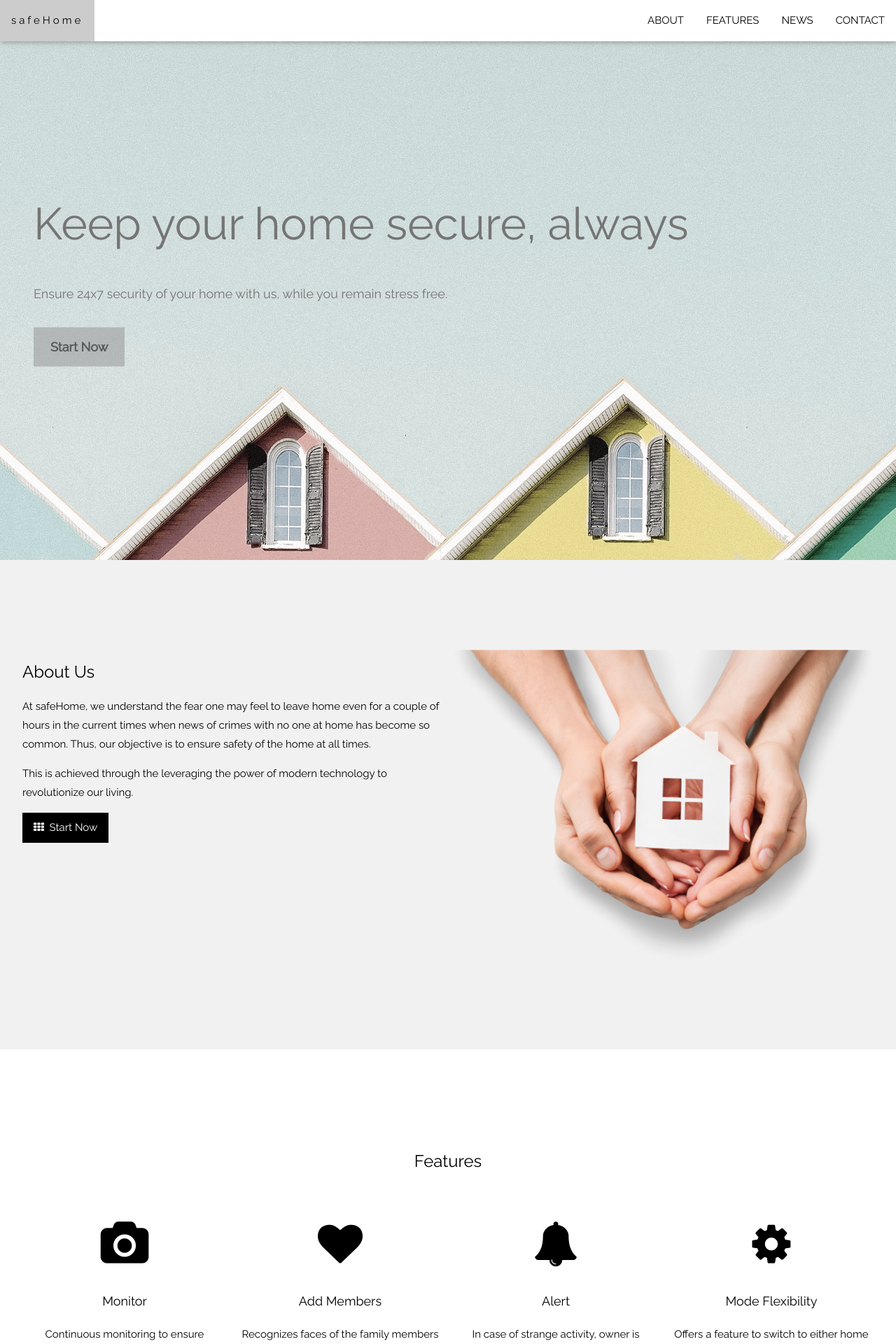
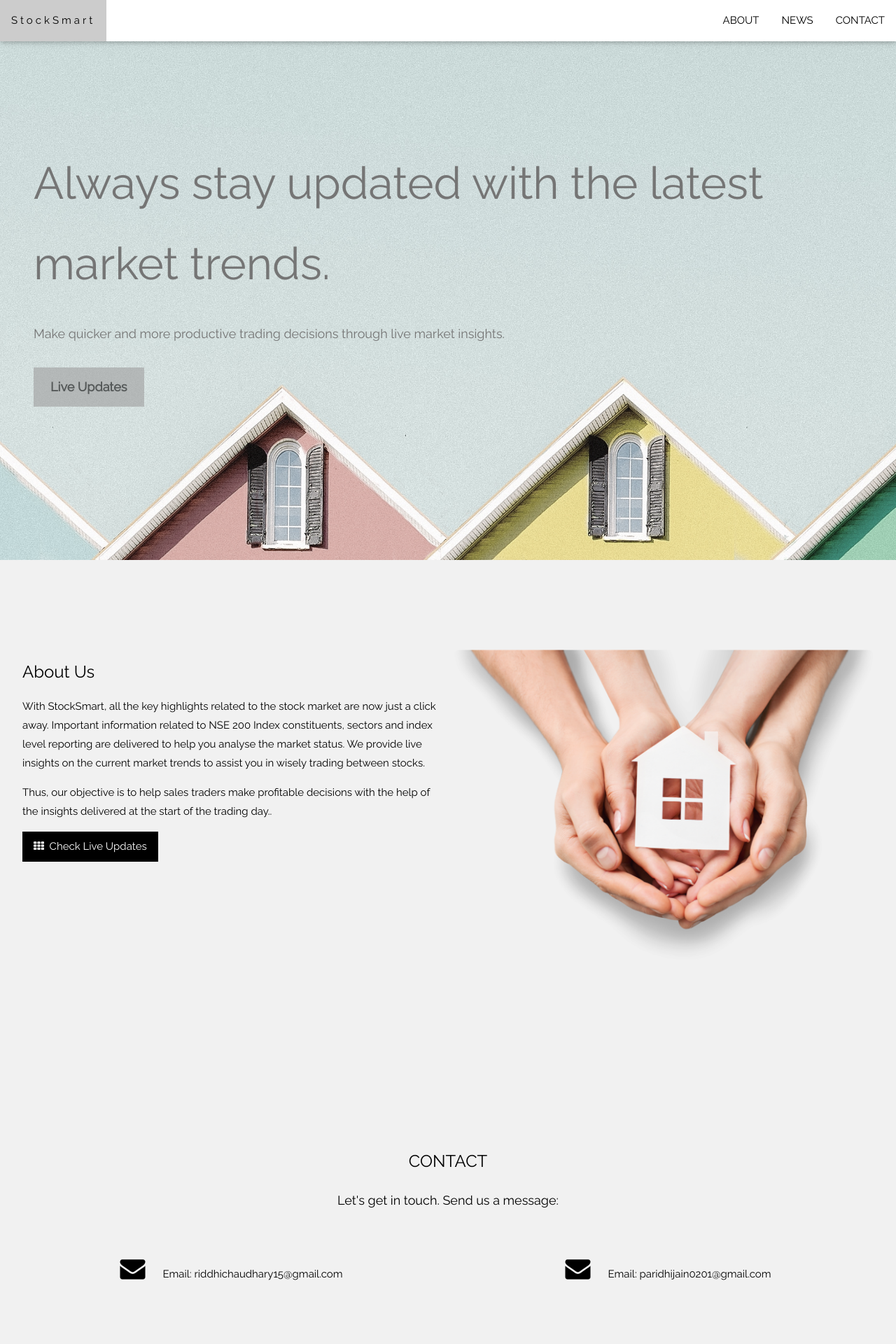
Before and after one commit to Paridhicodes/CitiProject, a Flask app: page / in a window 1280 px wide. Shown: the top 1920 px of the page at 70% size. Run offline with Flask 2, Linux system fonts and the light colour scheme.

Commit message:
Content changed

```diff
--- a/app.py
+++ b/app.py
@@ -23,8 +23,8 @@ def news():
     # past_dt = date.today()
     past_dt = past_dt.isoformat()
     top_headlines = newsapi.get_everything(
-                                        q = 'Nifty 200 Index',
-                                        qintitle='NSE 200',
+                                        q = 'Nifty',
+                                        qintitle='NSE',
                                         language='en',
                                         from_param=past_dt,
                                         to=current_dt,
@@ -38,7 +38,7 @@ def news():
     author = []
     p_date = []
     url = []
-
+    print(len(articles))
     for i in range(len(articles)):
         myarticles = articles[i]
 
--- a/templates/index.html
+++ b/templates/index.html
@@ -38,11 +38,11 @@ body, html {
 <!-- Navbar (sit on top) -->
 <div class="w3-top">
   <div class="w3-bar w3-white w3-card" id="myNavbar">
-    <a href="{{ url_for('index') }}" class="w3-bar-item w3-button w3-wide">safeHome</a>
+    <a href="{{ url_for('index') }}" class="w3-bar-item w3-button w3-wide">StockSmart</a>
     <!-- Right-sided navbar links -->
     <div class="w3-right w3-hide-small">
       <a href="#about" class="w3-bar-item w3-button"> ABOUT</a>
-      <a href="#features" class="w3-bar-item w3-button"> FEATURES</a>
+      <!-- <a href="#features" class="w3-bar-item w3-button"> FEATURES</a> -->
       <a href="{{ url_for('news') }}" class="w3-bar-item w3-button"> NEWS</a>
       <a href="#contact" class="w3-bar-item w3-button"> CONTACT</a>
     </div>
@@ -58,8 +58,8 @@ body, html {
 <nav class="w3-sidebar w3-bar-block w3-black w3-card w3-animate-left w3-hide-medium w3-hide-large" style="display:none" id="mySidebar">
   <a href="javascript:void(0)" onclick="w3_close()" class="w3-bar-item w3-button w3-large w3-padding-16">CLOSE ×</a>
   <a href="#about" onclick="w3_close()" class="w3-bar-item w3-button">ABOUT</a>
-  <a href="#features" onclick="w3_close()" class="w3-bar-item w3-button">FEATURES</a>
-  <a href="{{ url_for('news') }}" onclick="w3_close()" class="w3-bar-item w3-button">App</a>
+  <!-- <a href="#features" onclick="w3_close()" class="w3-bar-item w3-button">FEATURES</a> -->
+  <a href="{{ url_for('news') }}" onclick="w3_close()" class="w3-bar-item w3-button">News</a>
   <!-- <a href="#pricing" onclick="w3_close()" class="w3-bar-item w3-button">PRICING</a> -->
   <a href="#contact" onclick="w3_close()" class="w3-bar-item w3-button">CONTACT</a>
 </nav>
@@ -67,10 +67,10 @@ body, html {
 <!-- Header with full-height image -->
 <header class="bgimg-1 w3-display-container w3-grayscale-min" id="home">
   <div class="w3-display-left w3-text-grey" style="padding:48px">
-    <span class="w3-jumbo w3-hide-small">Keep your home secure, always</span><br>
-    <span class="w3-xxlarge w3-hide-large w3-hide-medium">Keep your home secure, always</span><br>
-    <span class="w3-large">Ensure 24x7 security of your home with us, while you remain stress free.</span>
-    <p><a href="{{ url_for('news') }}" class="w3-button w3-grey w3-padding-large w3-large w3-margin-top w3-opacity w3-hover-opacity-off"><strong>Start Now</strong></a></p>
+    <span class="w3-jumbo w3-hide-small">Always stay updated with the latest market trends.</span><br>
+    <span class="w3-xxlarge w3-hide-large w3-hide-medium">Always stay updated with the latest market trends.</span><br>
+    <span class="w3-large">Make quicker and more productive trading decisions through live market insights. </span>
+    <p><a href="{{ url_for('news') }}" class="w3-button w3-grey w3-padding-large w3-large w3-margin-top w3-opacity w3-hover-opacity-off"><strong>Live Updates</strong></a></p>
   </div>
 </header>
 
@@ -79,9 +79,9 @@ body, html {
   <div class="w3-row-padding">
     <div class="w3-col m12 l6">
       <h3>About Us</h3>
-      <p>At safeHome, we understand the fear one may feel to leave home even for a couple of hours in the current times when news of crimes with no one at home has become so common. Thus, our objective is to ensure safety of the home at all times.</p>
-      <p>This is achieved through the leveraging the power of modern technology to revolutionize our living.</p>
-      <p><a href="{{ url_for('news')}}" class="w3-button w3-black"><i class="fa fa-th"> </i> Start Now</a></p>
+      <p>With StockSmart, all the key highlights related to the stock market are now just a click away. Important information related to NSE 200 Index constituents, sectors and index level reporting are delivered to help you analyse the market status. We provide live insights on the current market trends to assist you in wisely trading between stocks. </p>
+      <p>Thus, our objective is to help sales traders make profitable decisions with the help of the insights delivered at the start of the trading day..</p>
+      <p><a href="{{ url_for('news')}}" class="w3-button w3-black"><i class="fa fa-th"> </i> Check Live Updates</a></p>
     </div>
     <div class="w3-col m6">
       <img class="w3-image w3-hide-small w3-hide-medium w3-round-large" src="/static/safeHome.png" alt="Buildings" width="700" height="394">
@@ -90,7 +90,7 @@ body, html {
 </div>
 
 <!-- Features Section -->
-<div class="w3-container" style="padding:128px 16px" id="features">
+<!-- <div class="w3-container" style="padding:128px 16px" id="features">
   <h3 class="w3-center">Features</h3>
   <div class="w3-row-padding w3-center" style="margin-top:64px">
     <div class="w3-quarter">
@@ -114,16 +114,15 @@ body, html {
       <p>Offers a feature to switch to either home mode or away mode, depending on whether owners are at home.</p>
     </div>
   </div>
-</div>
+</div> -->
 
 <!-- Contact Section -->
-<div class="w3-container w3-light-grey" style="padding:128px 16px" id="contact">
+<div class="w3-center w3-container w3-light-grey" style="padding:128px 16px" id="contact">
   <h3 class="w3-center">CONTACT</h3>
   <p class="w3-center w3-large">Let's get in touch. Send us a message:</p>
   <div style="margin-top:48px">
-    <p class="w3-col m4"><i class="fa fa-map-marker fa-fw w3-xxlarge w3-margin-right"></i> Delhi, India</p>
-    <p class="w3-col m4"><i class="fa fa-phone fa-fw w3-xxlarge w3-margin-right"></i> Phone: +91 977xxxxxxx</p>
-    <p class="w3-col m4"><i class="fa fa-envelope fa-fw w3-xxlarge w3-margin-right"> </i> Email: safeHome.official@gmail.com</p>
+    <p class="w3-col m6"><i class="fa fa-envelope fa-fw w3-xxlarge w3-margin-right"></i> Email: riddhichaudhary15@gmail.com</p>
+    <p class="w3-col m6"><i class="fa fa-envelope fa-fw w3-xxlarge w3-margin-right"> </i> Email: paridhijain0201@gmail.com</p>
     <br>
     <!-- <form action="/action_page.php" target="_blank">
       <p><input class="w3-input w3-border" type="text" placeholder="Name" required name="Name"></p>
@@ -144,7 +143,7 @@ body, html {
 <!-- Footer -->
 <footer class="w3-center w3-black w3-padding-64">
   <a href="#home" class="w3-button w3-light-grey"><i class="fa fa-arrow-up w3-margin-right"></i>To the top</a>
-  <p>Copyright © 2022 <a href="#home" title="safeHome" target="_blank" class="w3-hover-text-grey">safeHome</a></p>
+  <p>Copyright © 2022 <a href="#home" title="StockSmart" target="_blank" class="w3-hover-text-grey">StockSmart</a></p>
 </footer>
 
 <script>
--- a/templates/news.html
+++ b/templates/news.html
@@ -34,7 +34,7 @@
 <body>
     <div class="w3-top">
         <div class="w3-bar w3-white w3-card" id="myNavbar">
-          <a href="{{ url_for('index') }}" class="w3-bar-item w3-button w3-wide">safeHome</a>
+          <a href="{{ url_for('index') }}" class="w3-bar-item w3-button w3-wide">StockSmart</a>
           <!-- Right-sided navbar links -->
           <div class="w3-right w3-hide-small">
             <a href="#about" class="w3-bar-item w3-button"> ABOUT</a>
```
